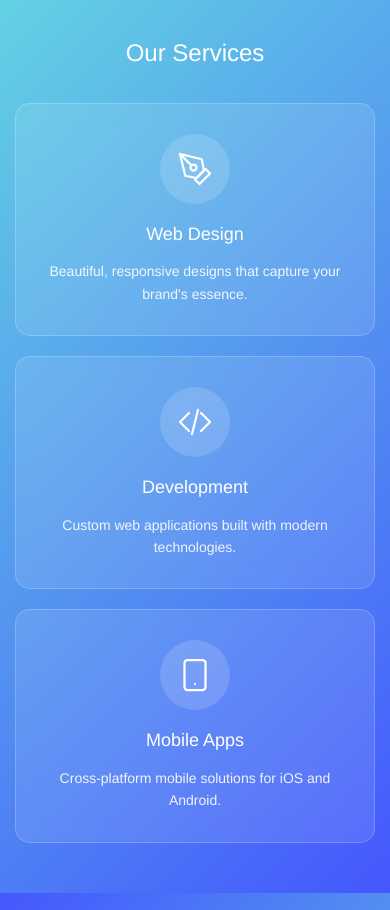
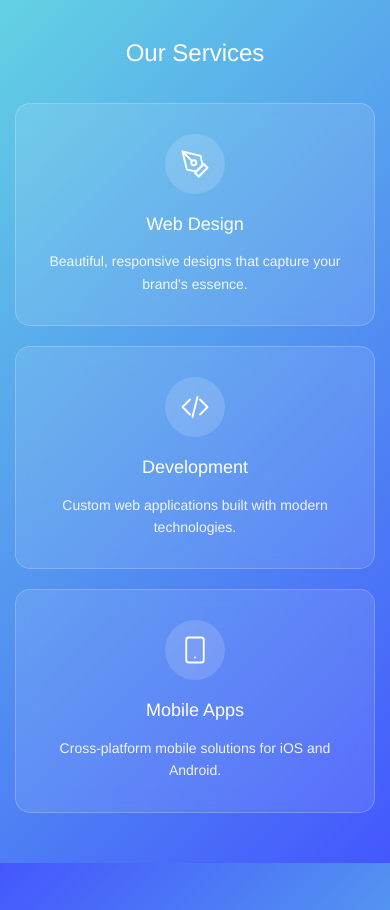
Before and after one commit to SamsudeenAshad/DO-Media-Assessment-, a plain HTML site: page index.html in a window 390 px wide. Shown: the part 1100-2010 px from the top of the page. Drawn offline with Linux system fonts and the light colour scheme.

Commit message:
Update styles.css

```diff
--- a/css/styles.css
+++ b/css/styles.css
@@ -764,7 +764,13 @@ img {
     }
 
     .service-icon {
-        font-size: 36px;
+        width: 60px;
+        height: 60px;
+    }
+
+    .service-icon svg {
+        width: 30px;
+        height: 30px;
     }
 
     .service-card h3 {
@@ -773,9 +779,7 @@ img {
 
     .service-card p {
         font-size: 14px;
-    }
-
-    .testimonial-text {
+    }    .testimonial-text {
         font-size: 15px;
     }
 
```
